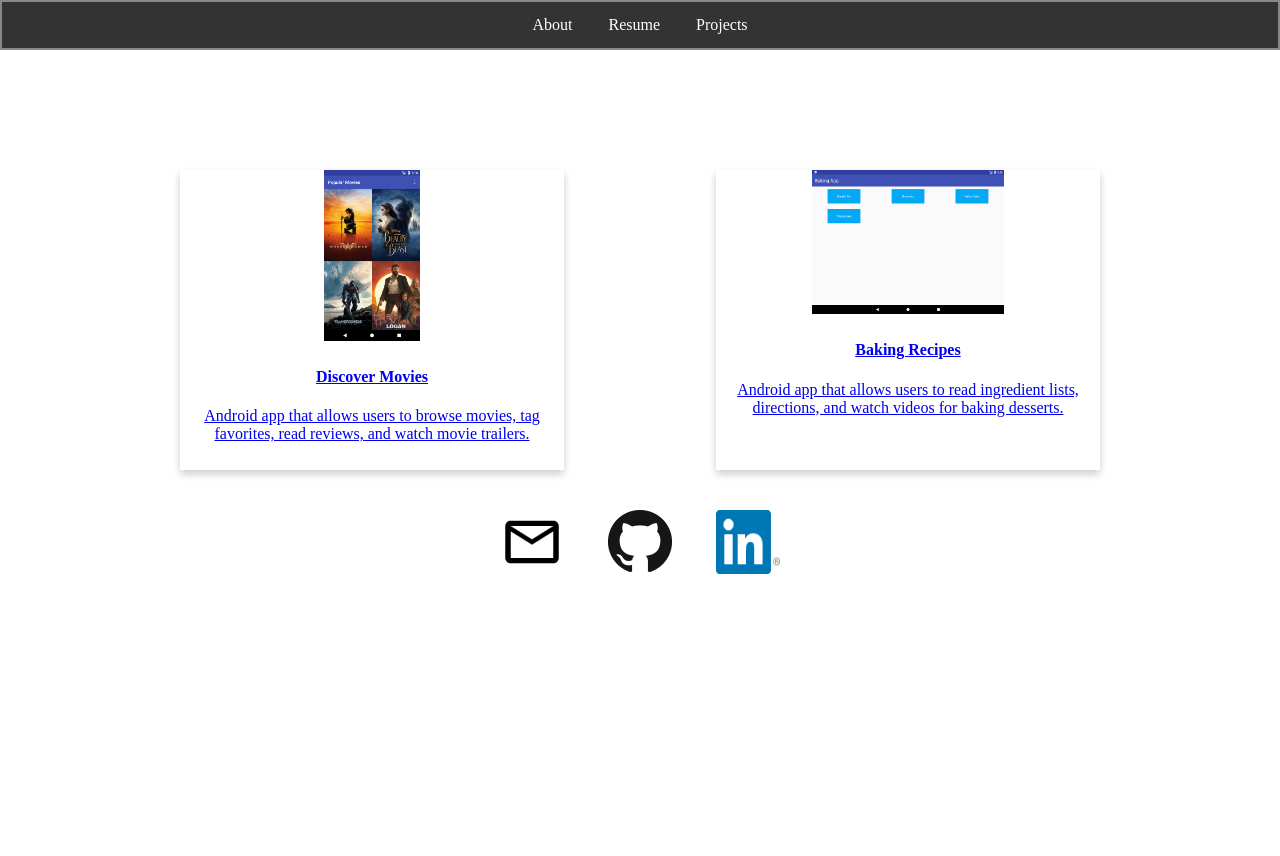
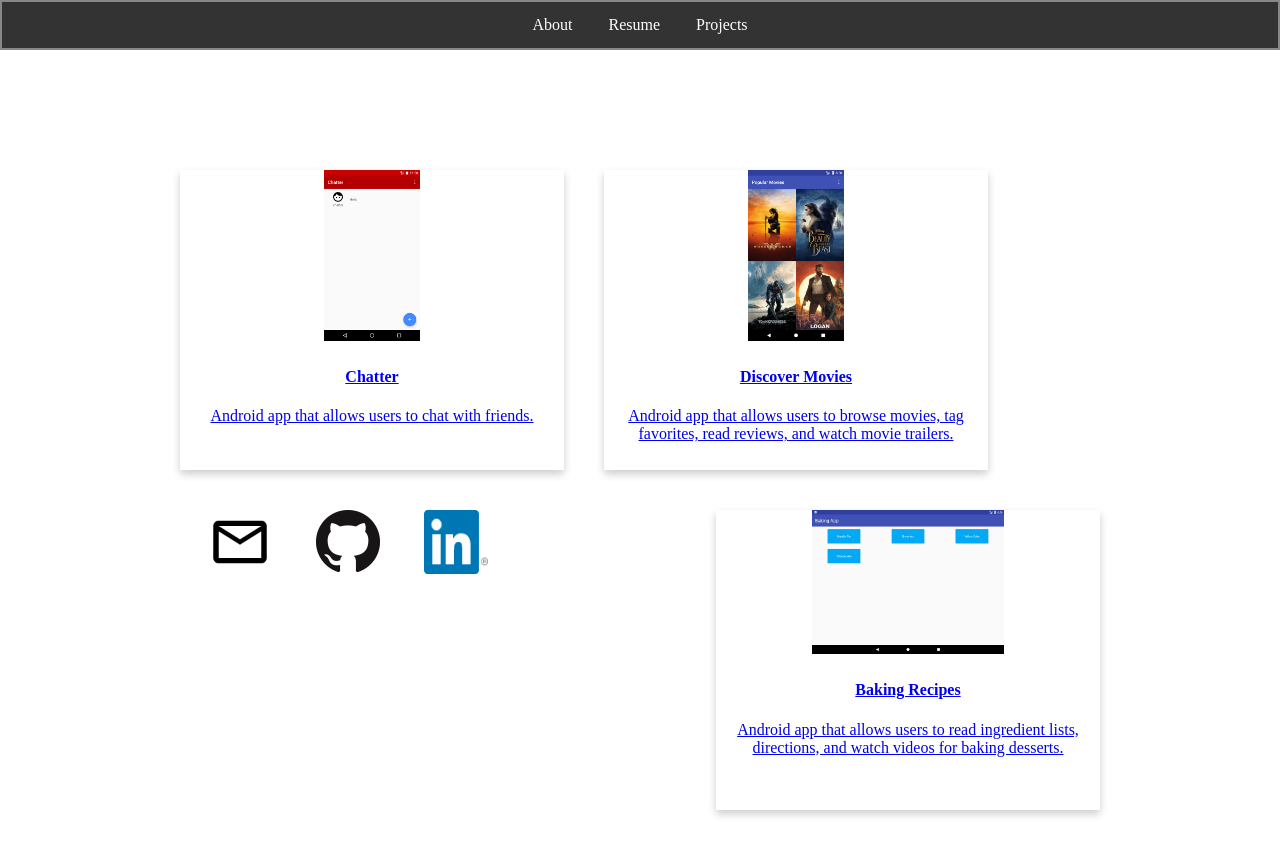
Before and after one commit to dcalabrese22/dcalabrese22.github.io, a Jekyll site: the page built from projects.html, in a window 1280 px wide. Shown: the top 856 px of the page. Built offline with Jekyll 4.4.1, drawn with Linux system fonts in a browser that asks for light colours.

Commit message:
Update projects.html

```diff
--- a/projects.html
+++ b/projects.html
@@ -5,7 +5,16 @@ title: Projects
 
 <div class="wrapper">
 
-    <div class="cardWrapper">
+    <div class="cardWrapper" style="margin: auto", "width: 95%">
+         <div class="card" style="float: left">
+            <a href="https://dcalabrese22.github.io/Chatters/">
+                <img src="images/chatter-conversations-list.png" alt="Chatter" style="width:25%">
+                <div class="container">
+                    <h4><b>Chatter</b></h4>
+                    <p>Android app that allows users to chat with friends.</p>
+                </div>
+            </a>
+        </div>
 
         <div class="card" style="float: left">
             <a href="https://dcalabrese22.github.io/Discover-Movies/">
```
